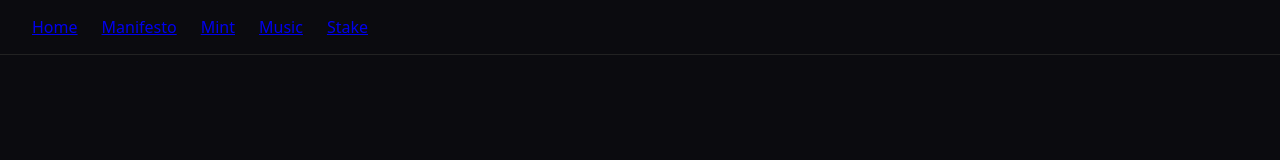
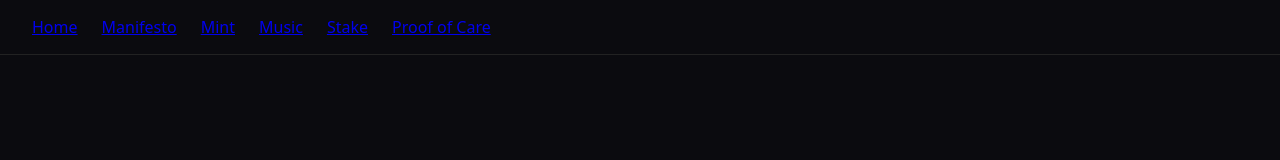
Before and after one commit to ONGOD6/bit-brains-web, a Next.js app: page /manifesto in a window 1280 px wide. Shown: the top 160 px of the page. Built offline with nearby package versions, Linux system fonts and the light colour scheme.

Commit message:
Add Proof of Care route to navigation

```diff
--- a/app/layout.tsx
+++ b/app/layout.tsx
@@ -29,6 +29,7 @@ export default function RootLayout({
           <Link href="/mint">Mint</Link>
           <Link href="/music">Music</Link>
           <Link href="/stake">Stake</Link>
+         <Link href="/proof-of-care">Proof of Care</Link>
         </nav>
 
         <div style={{ padding: "2rem" }}>{children}</div>
```
